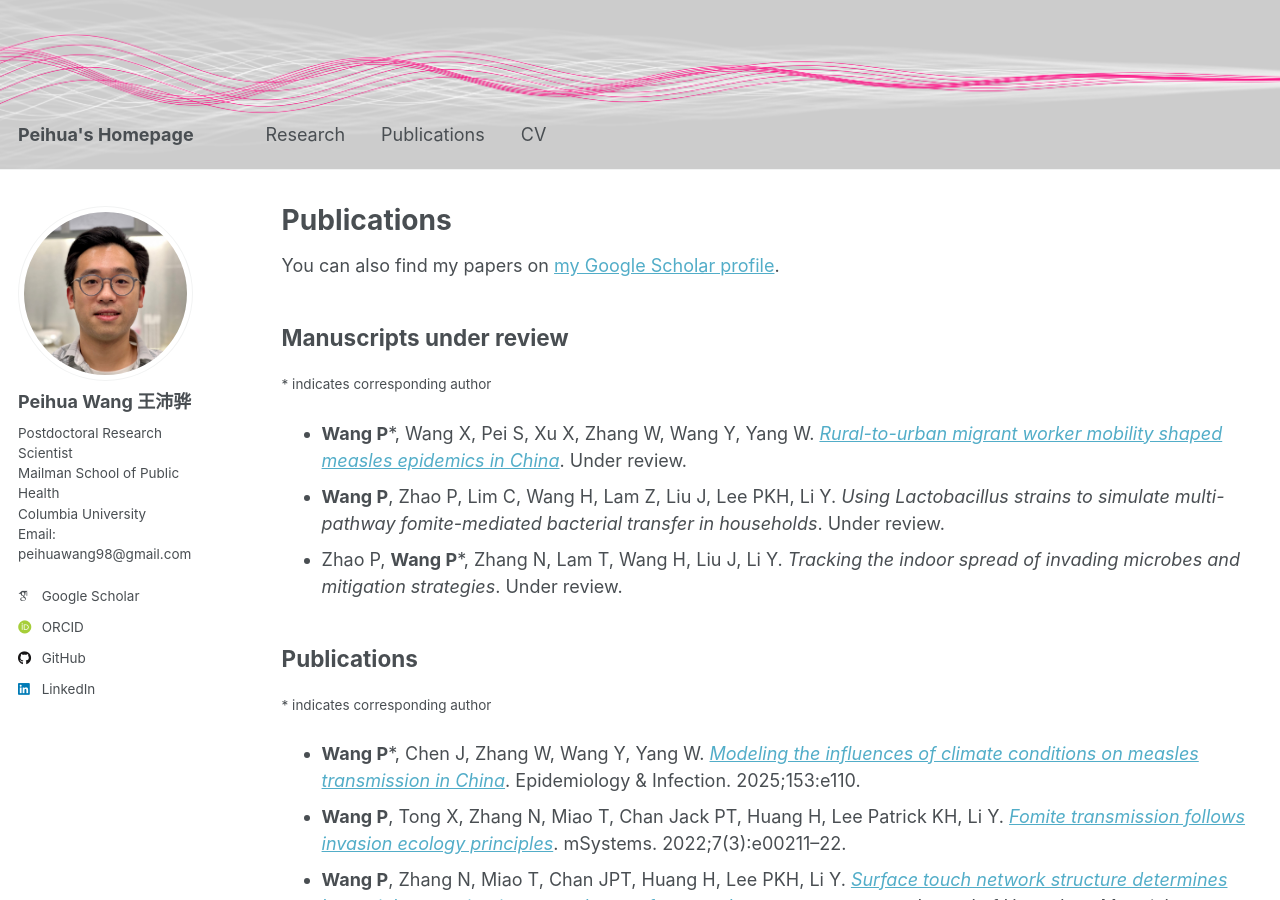
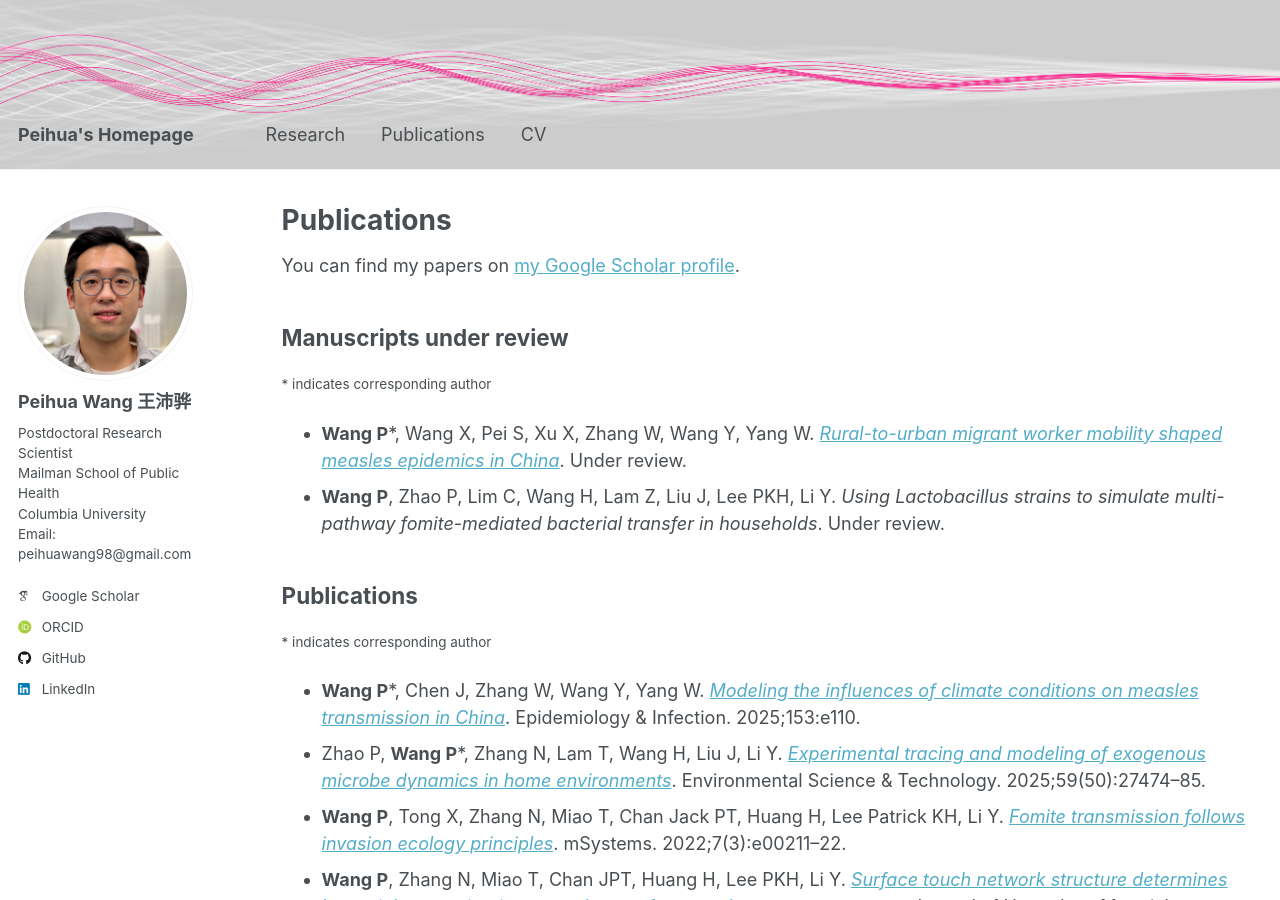
Before and after one commit to peihuawang98/peihuawang98.github.io, a Jekyll site: the page built from _pages/publications.md, in a window 1280 px wide and 900 px high. Built offline with Jekyll 4.4.1, drawn with Linux system fonts in a browser that asks for light colours; some web fonts are replaced; a script that is not in the unit is left out.

Commit message:
website_v2.11_general

```diff
--- a/_pages/publications.md
+++ b/_pages/publications.md
@@ -5,7 +5,7 @@ permalink: /publications/
 author_profile: true
 ---
 
-You can also find my papers on [my Google Scholar profile](https://scholar.google.com/citations?user=9D1dcYAAAAAJ&hl=en).
+You can find my papers on [my Google Scholar profile](https://scholar.google.com/citations?user=9D1dcYAAAAAJ&hl=en).
 
 Manuscripts under review
 ------
@@ -13,12 +13,13 @@ Manuscripts under review
 
 - **Wang P***, Wang X, Pei S, Xu X, Zhang W, Wang Y, Yang W. [_Rural-to-urban migrant worker mobility shaped measles epidemics in China_](https://doi.org/10.1101/2025.06.21.25330021). Under review.
 - **Wang P**, Zhao P, Lim C, Wang H, Lam Z, Liu J, Lee PKH, Li Y. _Using Lactobacillus strains to simulate multi-pathway fomite-mediated bacterial transfer in households_. Under review.
-- Zhao P, **Wang P***, Zhang N, Lam T, Wang H, Liu J, Li Y. _Tracking the indoor spread of invading microbes and mitigation strategies_. Under review.
 
 Publications
 ------
 <small>* indicates corresponding author</small>
+
 - **Wang P***, Chen J, Zhang W, Wang Y, Yang W. [_Modeling the influences of climate conditions on measles transmission in China_](https://doi.org/10.1017/S095026882510054X). Epidemiology & Infection. 2025;153:e110.
+- Zhao P, **Wang P***, Zhang N, Lam T, Wang H, Liu J, Li Y. [_Experimental tracing and modeling of exogenous microbe dynamics in home environments_](https://doi.org/10.1021/acs.est.5c06069). Environmental Science & Technology. 2025;59(50):27474–85.
 - **Wang P**, Tong X, Zhang N, Miao T, Chan Jack PT, Huang H, Lee Patrick KH, Li Y. [_Fomite transmission follows invasion ecology principles_](https://doi.org/10.1128/msystems.00211-22). mSystems. 2022;7(3):e00211–22.
 - **Wang P**, Zhang N, Miao T, Chan JPT, Huang H, Lee PKH, Li Y. [_Surface touch network structure determines bacterial contamination spread on surfaces and occupant exposure_](https://doi.org/10.1016/j.jhazmat.2021.126137). Journal of Hazardous Materials. 2021;416:126137.
 - **Wang P**, Zhang N, Lee PKH, Li Y. [_Quantification of Lactobacillus delbrueckii subsp. bulgaricus and its applicability as a tracer for studying contamination spread on environmental surfaces_](https://doi.org/10.1016/j.buildenv.2021.107869). Building and Environment. 2021;197:107869.
```
Also changed, not shown: _pages/about.md (+4 -4 lines), _pages/research.md (+10 -10 lines), 1 other file.
